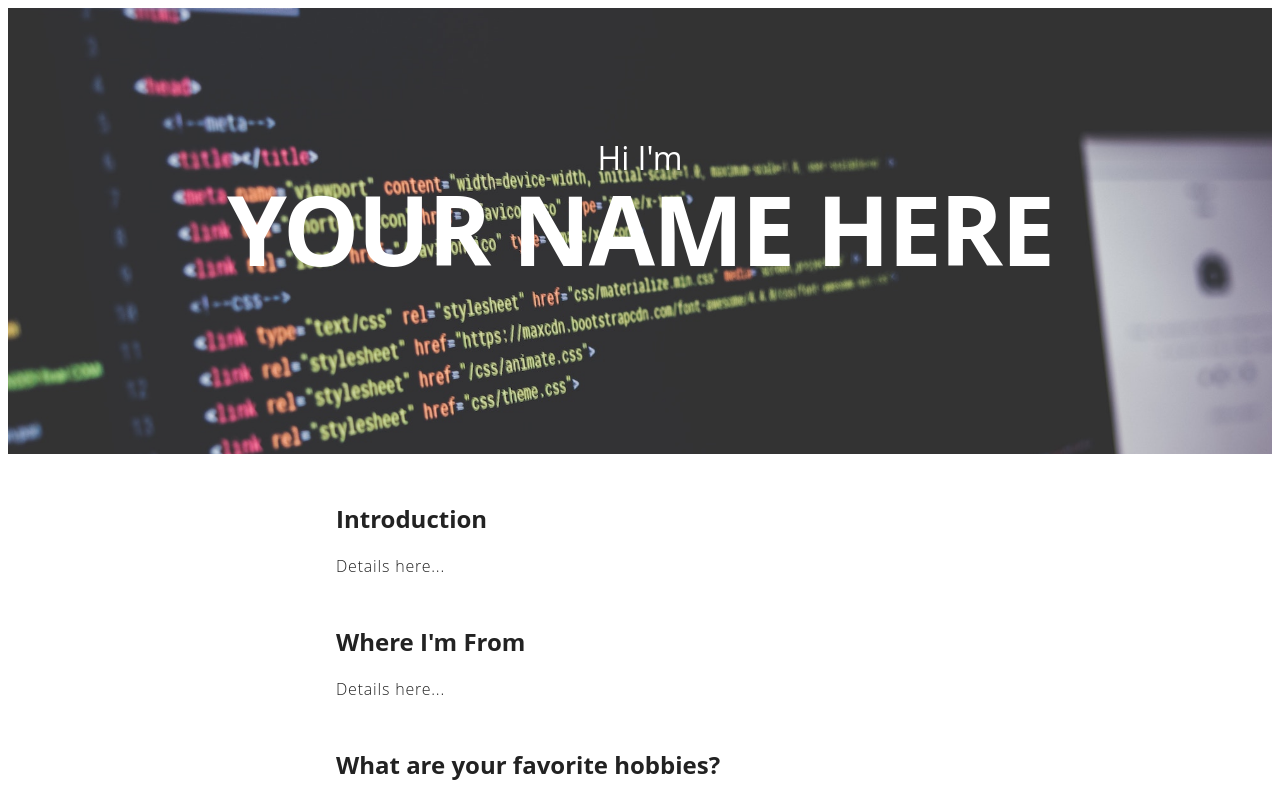
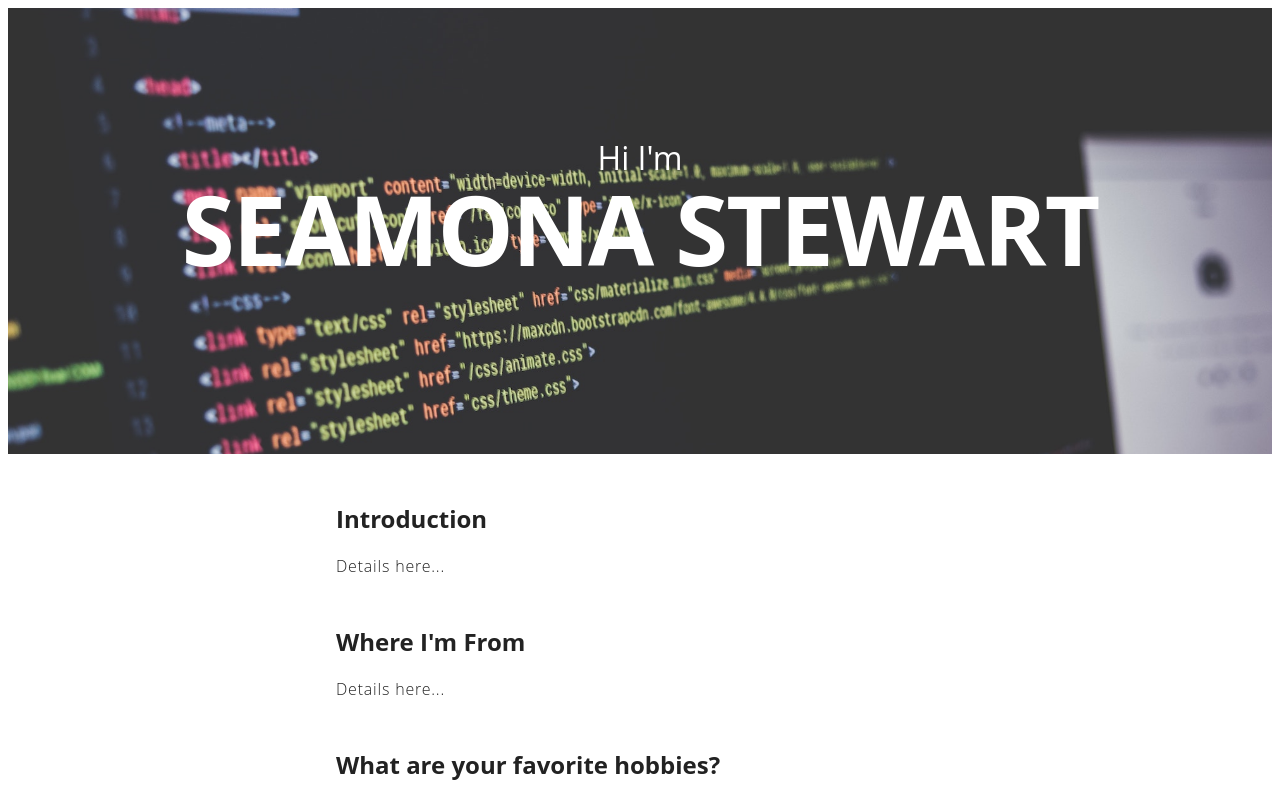
Before and after one commit to Jaspertena/aboutme, a plain HTML site: page index.html in a window 1280 px wide. Shown: the top 798 px of the page. Drawn offline with Linux system fonts and the light colour scheme.

Commit message:
add name line 16 h1

```diff
--- a/index.html
+++ b/index.html
@@ -13,7 +13,7 @@
 <body>
     <header class='masthead'>
         <p class='masthead-intro'>Hi I'm</p>
-        <h1 class='masthead-heading'>Your Name Here</h1>
+        <h1 class='masthead-heading'>Seamona Stewart</h1>
     </header>
     <section class="details">
       <h1>Introduction</h1>
```
